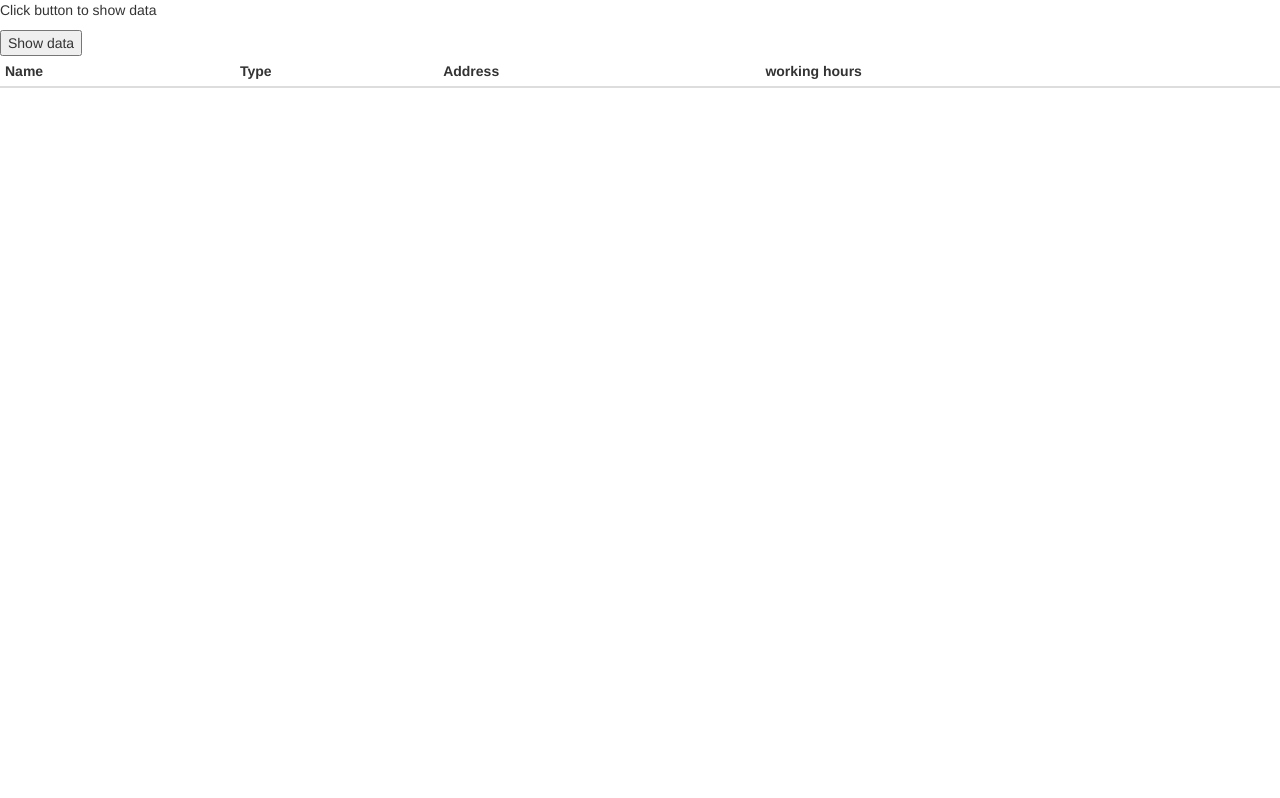
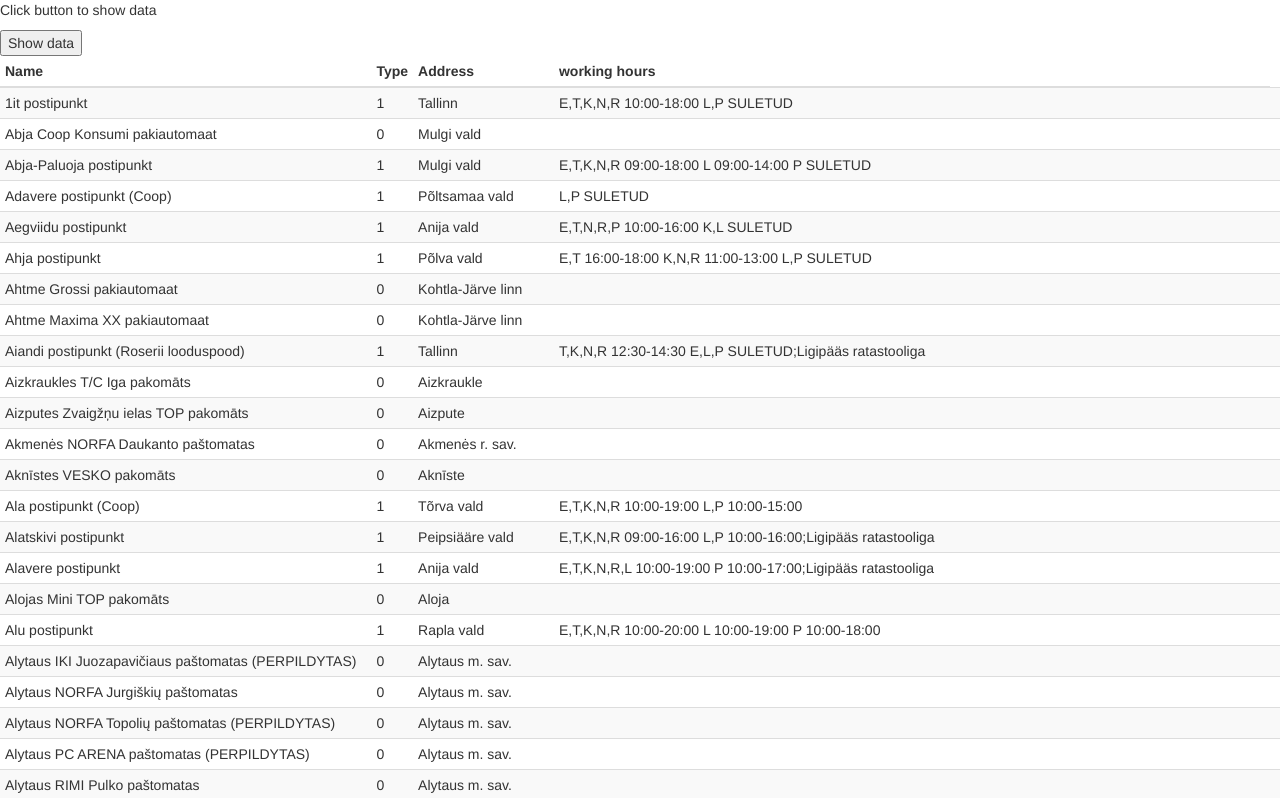
Before and after one commit to MrpTERO/omniva.github.io, a plain HTML site: page index.html in a window 1280 px wide. Both pictures are taken after a click on the button "Show data". Shown: the top 798 px of the page. Drawn offline with nearby package versions, Linux system fonts and the light colour scheme.

Commit message:
Update index.html

```diff
--- a/index.html
+++ b/index.html
@@ -43,7 +43,7 @@
 
             $.ajax({
                 type: 'GET',
-                src: 'locations.xml',
+                url: 'locations.xml',
                 dataType: 'xml',
                 success: function(xml) {
 
```
